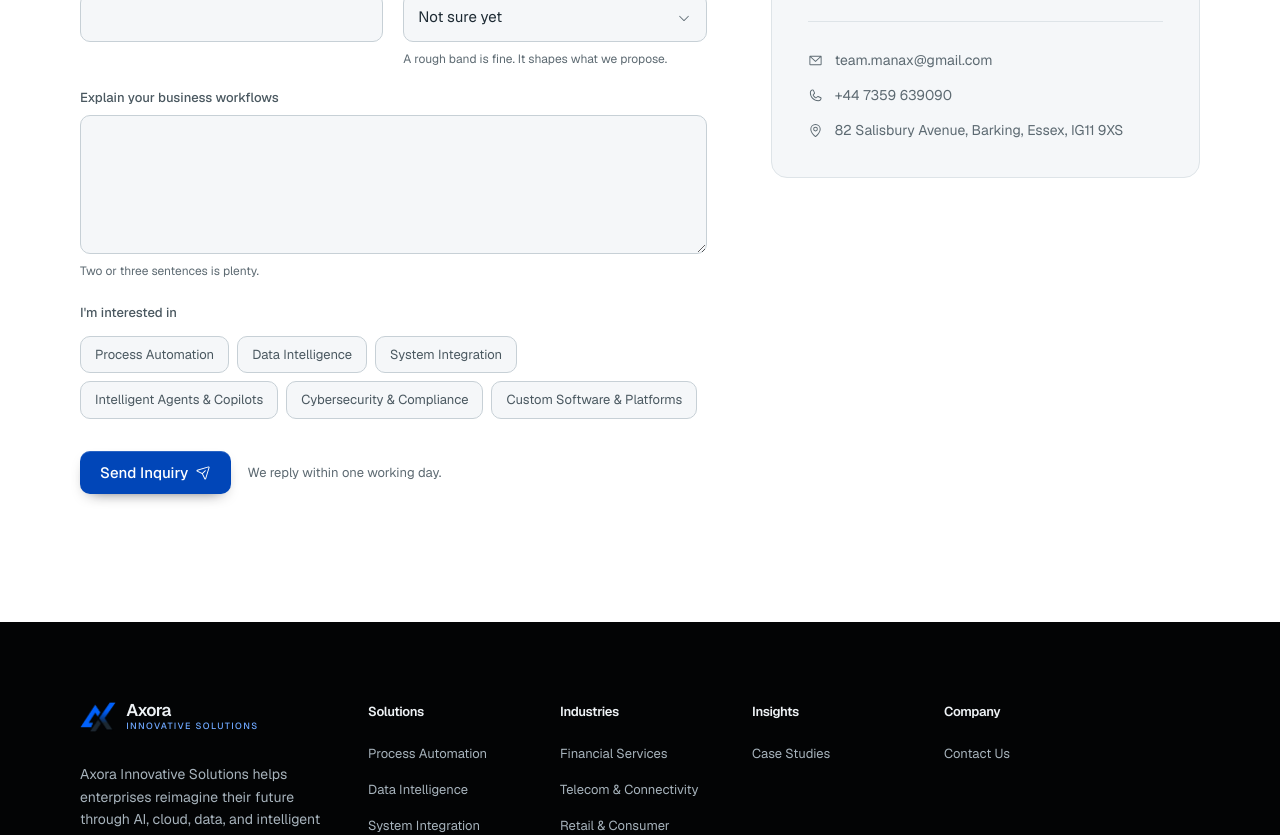
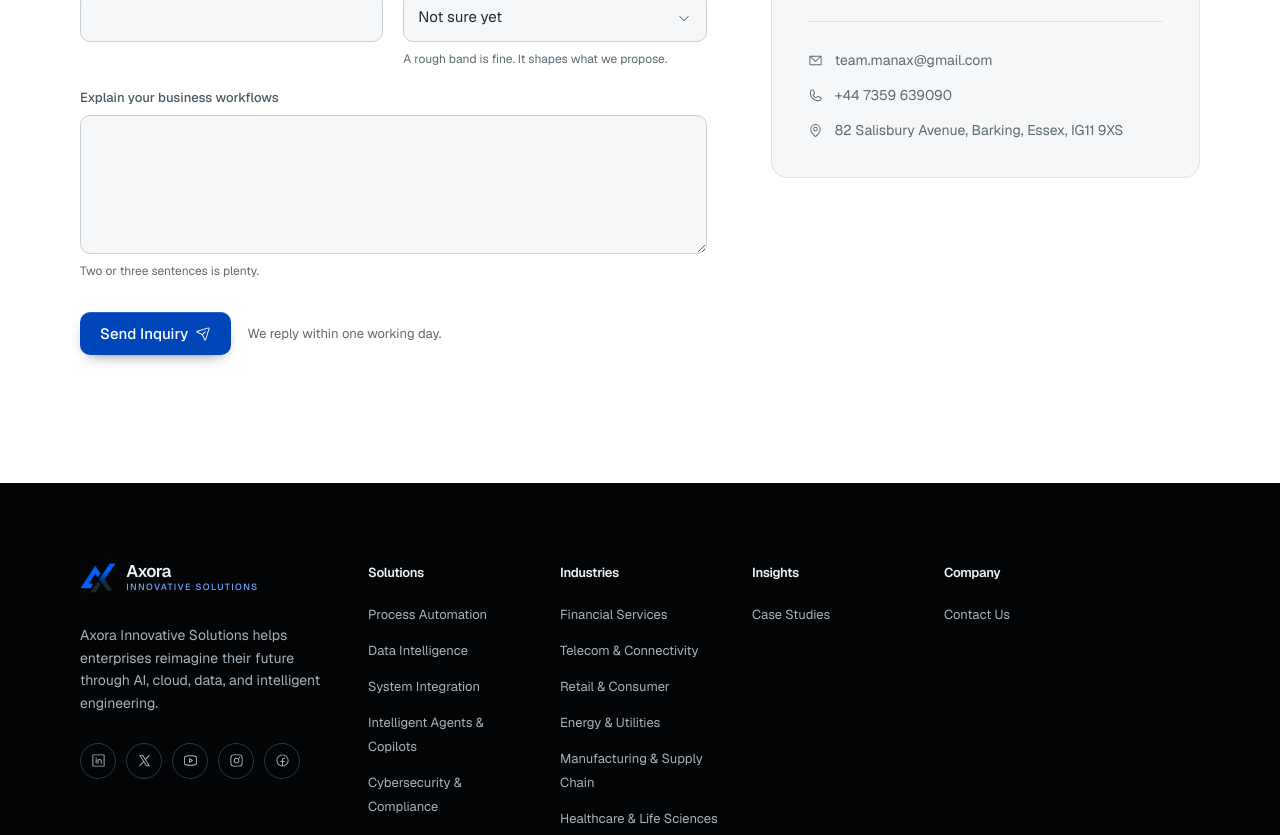
Before and after one commit to umarprogrammer19/Axora-Innovative-Solutions, a Next.js app: page /our-work in a window 1280 px wide. Shown: the part 4440-5275 px from the top of the page. Built offline with nearby package versions, Linux system fonts and the light colour scheme.

Commit message:
chore: revert unused interests chip picker from Inquiry
/our-work now has its own dedicated contact form, so the showInterests
prop added earlier never gets used - removing it keeps /contact's form
clean of dead code.

```diff
--- a/src/components/site/Inquiry.tsx
+++ b/src/components/site/Inquiry.tsx
@@ -16,7 +16,7 @@ import { Reveal } from "@/components/ui/Reveal";
 import { Button } from "@/components/ui/Button";
 import { submitInquiry } from "@/app/actions";
 import { initialInquiryState } from "@/lib/inquiry";
-import { contact, cta, inquiry, services } from "@/lib/content";
+import { contact, cta, inquiry } from "@/lib/content";
 
 /**
  * Layout family: form beside a supporting panel. Used once, on /contact.
@@ -80,16 +80,7 @@ function Field({
   );
 }
 
-export function Inquiry({
-  showHeading = true,
-  showInterests = false,
-}: {
-  showHeading?: boolean;
-  /** The "I'm interested in" chip picker. Off by default (/contact); on for
-   * /our-work, where visitors are browsing by capability and picking one is
-   * a natural extra signal rather than a required field. */
-  showInterests?: boolean;
-}) {
+export function Inquiry({ showHeading = true }: { showHeading?: boolean }) {
   const [state, formAction, isPending] = useActionState(
     submitInquiry,
     initialInquiryState,
@@ -246,29 +237,6 @@ export function Inquiry({
                         />
                       </Field>
                     </div>
-
-                    {showInterests && (
-                      <div className="sm:col-span-2">
-                        <span className="text-[0.8125rem] font-medium text-onlight-2">
-                          I&apos;m interested in
-                        </span>
-                        <div className="mt-3 flex flex-wrap gap-2">
-                          {services.map((service) => (
-                            <label key={service.id} className="cursor-pointer">
-                              <input
-                                type="checkbox"
-                                name="interests"
-                                value={service.title}
-                                className="peer sr-only"
-                              />
-                              <span className="inline-flex items-center rounded-control border border-paper-line-2 bg-paper px-3.5 py-2 text-[0.8125rem] text-onlight-2 transition-colors duration-200 peer-checked:border-azure peer-checked:bg-azure/10 peer-checked:text-azure peer-focus-visible:ring-2 peer-focus-visible:ring-azure/30">
-                                {service.title}
-                              </span>
-                            </label>
-                          ))}
-                        </div>
-                      </div>
-                    )}
                   </fieldset>
 
                   <div className="mt-8 flex flex-wrap items-center gap-4">
```
